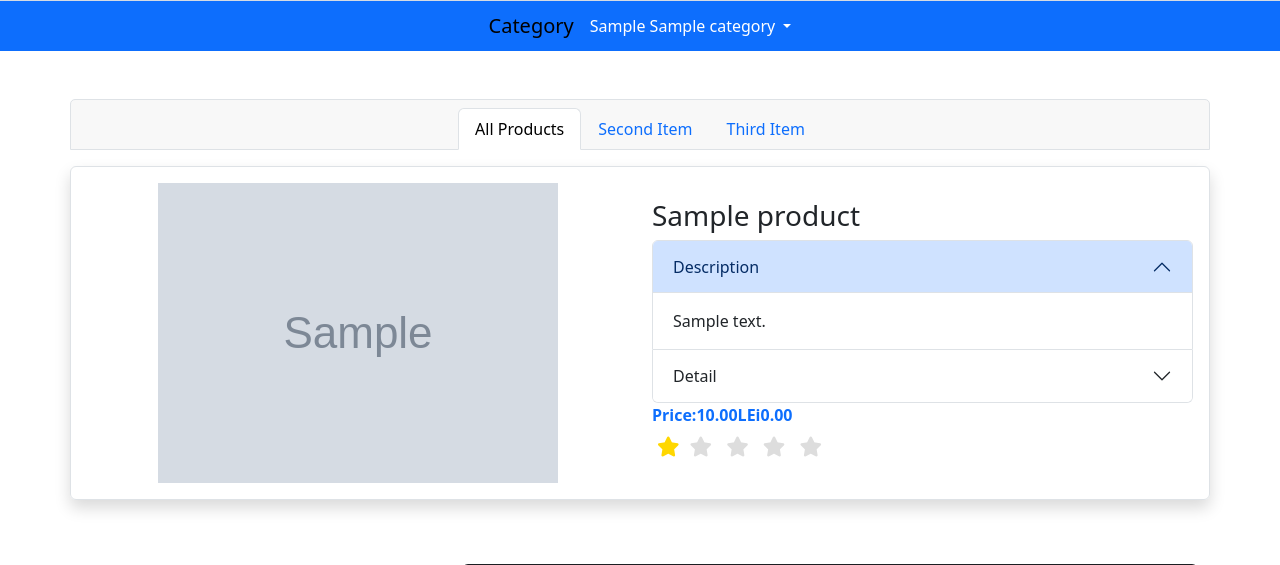
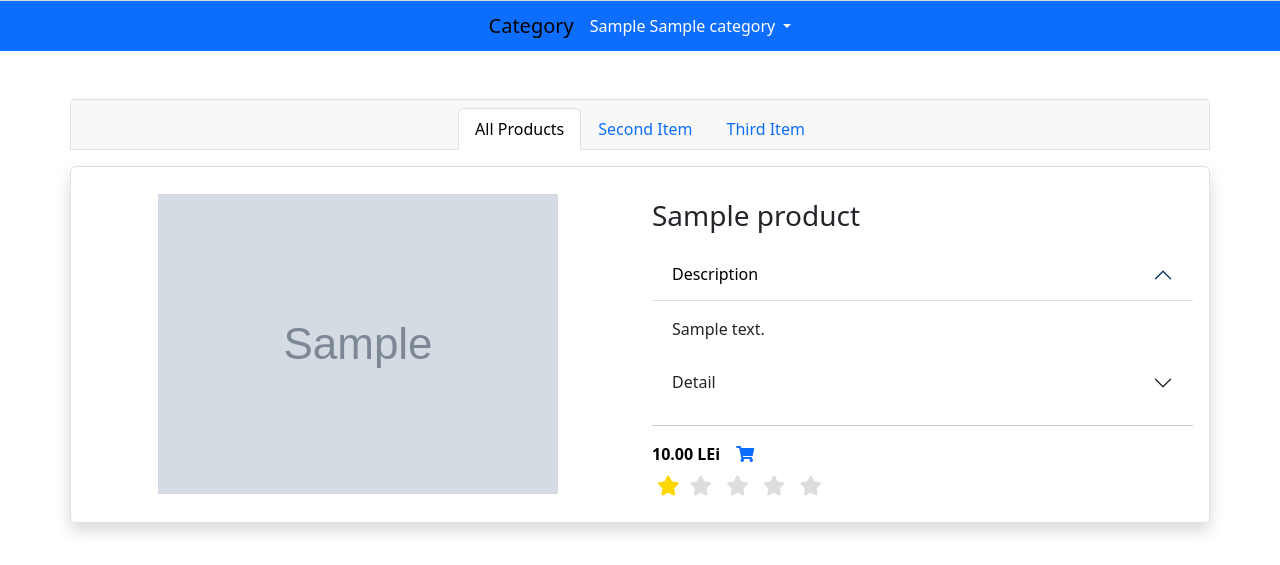
Before and after one commit to lalalaurentiu/django-e-commerce, a Django app: page / in a window 1280 px wide. Shown: the part 1029-1594 px from the top of the page. Run offline with Django 4.2, Linux system fonts and the light colour scheme; tables that the repository leaves empty hold one stand-in row (values such as "Sample post"); grey boxes marked "Sample" are stand-in pictures; parts of the project's set-up code (start-up, migrations or seed data) failed here and were passed over; some libraries are stand-ins or nearby versions.

Commit message:
restyle products elements

```diff
--- a/setup/templates/home/deals.html
+++ b/setup/templates/home/deals.html
@@ -1,5 +1,24 @@
 {% load static %}
 {% load tags %}
+
+<style>
+    .accordion-item {
+        border: none;
+    }
+    .accordion-button:focus{
+    z-index: 3;
+    outline: 0;
+    box-shadow: none;
+    }
+    .accordion-button:not(.collapsed) {
+    color: black;
+    background-color: white;
+    box-shadow: inset 0 -1px 0 rgba(0,0,0,.125);
+    @media screen {
+
+    }
+}
+</style>
 <div class="container-md mt-md-5 mb-md-5 p-0">
     <div class="card border-0">
         <div class="card-header justify-content-center d-flex border">
@@ -30,8 +49,8 @@
                                         </div>
                                         <div class="col-lg-6 d-flex align-items-center">
                                             <div class="w-100">
-                                                <h3>{{ product.name }}</h3>
-                                                <div class="accordion" id="{{ product.slug }}">
+                                                <h3 class="my-3">{{ product.name }}</h3>
+                                                <div class="accordion d-none d-md-block" id="{{ product.slug }}">
                                                     <div class="accordion-item">
                                                         <h2 class="accordion-header" id="{{ product.slug }}_headingOne">
                                                             <button class="accordion-button" type="button" data-bs-toggle="collapse" data-bs-target="#{{ product.slug }}_collapseOne" aria-expanded="true" aria-controls="collapseOne">
@@ -52,14 +71,23 @@
                                                         </h2>
                                                         <div id="{{ product.slug }}_collapseTwo" class="accordion-collapse collapse" aria-labelledby="{{ product.slug }}_headingTwo" data-bs-parent="#{{ product.slug }}">
                                                             <div class="accordion-body">
-                                                            {{ product.details }}
+                                                                {% if product.productDetails.all|len != 0 %}
+                                                                    {% for detail in product.productDetails.all %}
+                                                                        {{ detail.detail_name }} {{ detail.detail_value }}
+                                                                    {% endfor %}
+                                                                {% else %}
+                                                                    No details
+                                                                {% endif%}
                                                             </div>
                                                         </div>
                                                     </div>
                                                 </div>
-                                                <div class="text-primary d-flex justify-content-start align-items-center">
-                                                    <div><strong>Price:</strong><strong>{{ product.price }}</strong><strong>LEi</strong></div>
-                                                    <div><strong>0.00</strong></div>
+                                                <hr>
+                                                <div class="text-black d-flex justify-content-start align-items-center">
+                                                    <div class="fs.2 fw-bold">{{ product.price }} LEi</div>
+                                                    <a class="ms-3" href="#">
+                                                        <i class="fas fa-shopping-cart text-primary"></i>
+                                                    </a>
                                                 </div>
                                                 <fieldset class="rating">
                                                     {% for raiting in product.productRaiting.all %}
@@ -94,11 +122,13 @@
                                                 <img class="img-fluid" src="{% static 'Images/No_image.jpg' %}" alt="No Image" />
                                             {% endif%}
                                         </div>
-
-                                        <h3>{{ product.name }}</h3>
-                                        <div class="text-primary d-flex justify-content-start align-items-center">
-                                            <div><strong>Price:</strong><strong>{{ product.price }}</strong><strong>LEi</strong></div>
-                                            <div><strong>0.00</strong></div>
+                                        <hr>
+                                        <h3 class="fs-5 fw-bold">{{ product.name }}</h3>
+                                        <div class="text-black d-flex justify-content-start align-items-center">
+                                            <div class="fs.2 fw-bold">{{ product.price }} LEi</div>
+                                            <a class="ms-3" href="#">
+                                                <i class="fas fa-shopping-cart text-primary"></i>
+                                            </a>
                                         </div>
                                         <fieldset class="rating">
                                             {% for raiting in product.productRaiting.all %}
```
Also changed, not shown: setup/templates/category/brand_products.html (+7 -5 lines), setup/templates/category/category_products.html (+7 -5 lines), setup/templates/category/order_by.html (+4 -4 lines), setup/templates/category/product.html (+14 -7 lines).
